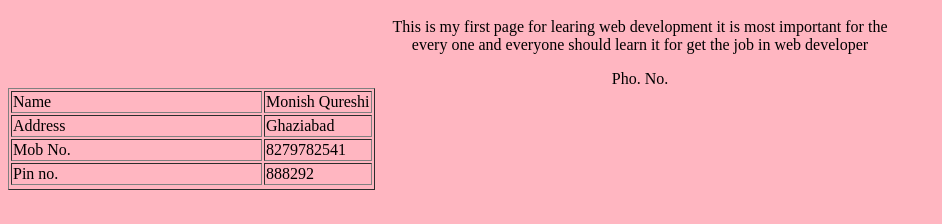
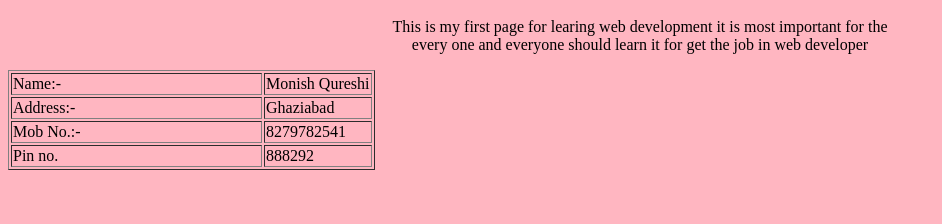
Before and after one commit to monishq786/HTML, a plain HTML site: page index.html in a window 1280 px wide. Shown: the part 48-272 px from the top of the page, without its empty margins (0-942 px from the left). Drawn offline with Linux system fonts and the light colour scheme.

Commit message:
Update index.html

```diff
--- a/index.html
+++ b/index.html
@@ -6,11 +6,11 @@
     <h1>This is my first page</h1>
     <p>This is my first page for learing web development it is most important for the<br> every one and everyone should learn it for get the job in web developer</p>
     <table style="background-color:lightred; width="100%" border="1">
-      <tr> <td width="20%">Name </td> <td width="50%"> Monish Qureshi</td></tr>
-      <tr> <td width="70%">Address </td> <td width="50%">Ghaziabad</td></tr>
-      <tr> <td width="25%">Mob No.</td> <td width="50%">8279782541</td></tr>
+      <tr> <td width="20%">Name:- </td> <td width="50%"> Monish Qureshi</td></tr>
+      <tr> <td width="70%">Address:- </td> <td width="50%">Ghaziabad</td></tr>
+      <tr> <td width="25%">Mob No.:- </td> <td width="50%">8279782541</td></tr>
       <tr> <td width="30%">Pin no.</td> <td width="50%">888292</td></tr>
-                                                       <tr> Pho. No.</tr>
+
     </table>
     </body>
   </html>
```
